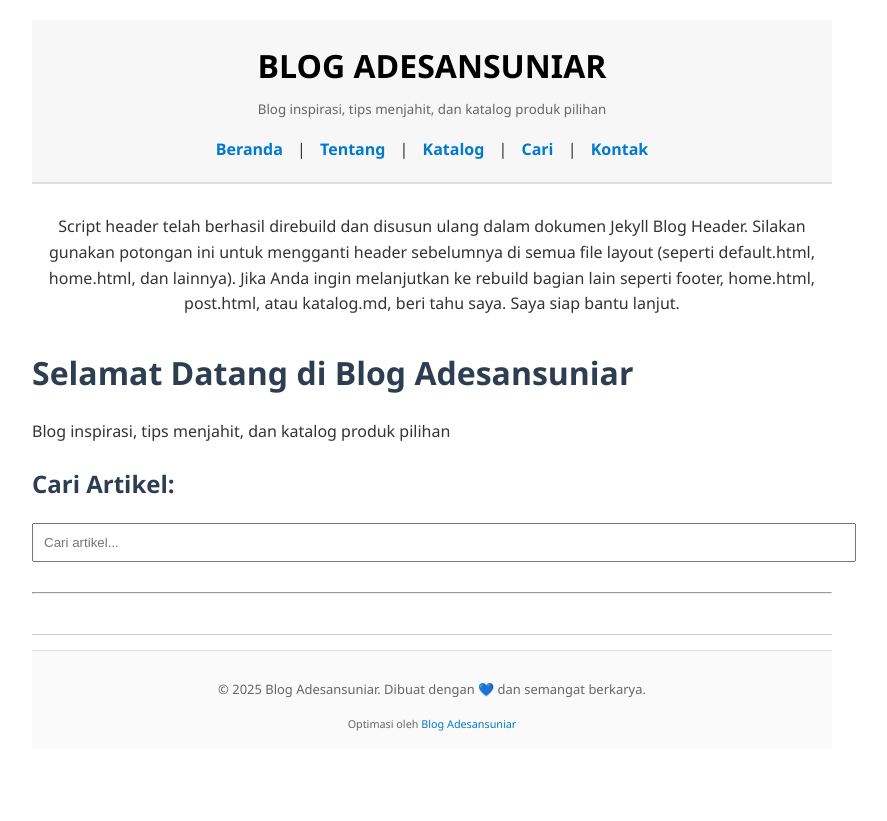
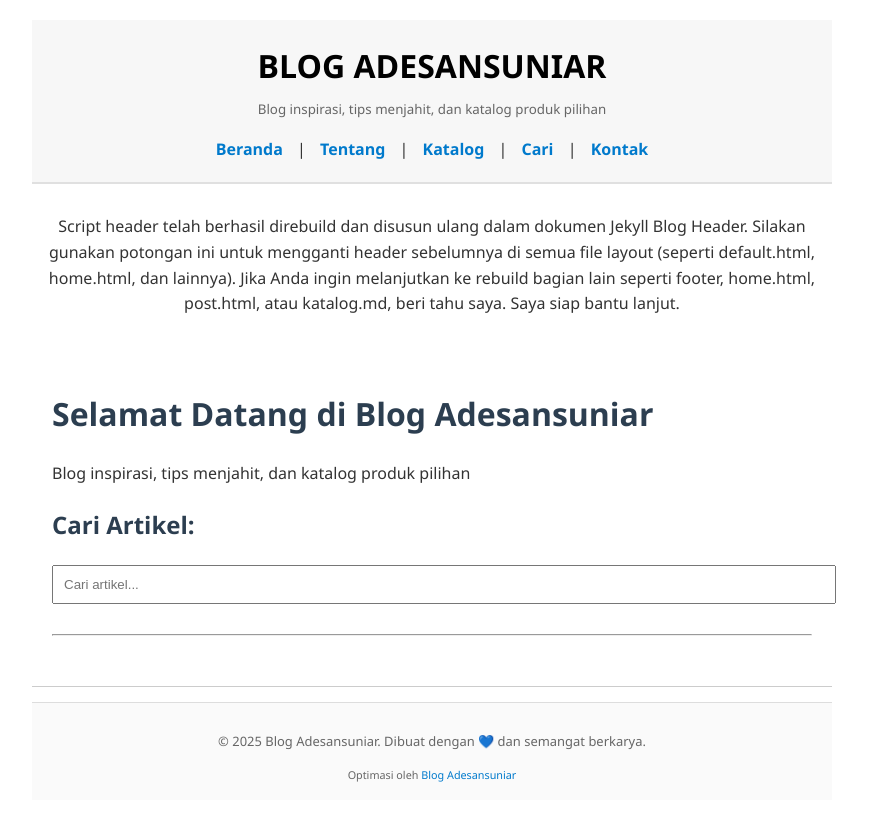
Before and after one commit to adesansuniar/blog-adesansuniar, a Jekyll site: the page built from index.md, in a window 1280 px wide. Shown: the top 821 px of the page, without its empty margins (208-1095 px from the left). Built offline with Jekyll 4.4.1, drawn with Linux system fonts in a browser that asks for light colours.

Commit message:
Update default.html

```diff
--- a/_layouts/default.html
+++ b/_layouts/default.html
@@ -3,12 +3,11 @@
   <head>
     <meta charset="UTF-8" />
     <meta name="viewport" content="width=device-width, initial-scale=1.0" />
-    <title>{{ page.title }} | {{ site.title }}</title>
-    <meta name="description" content="{{ site.description }}">
-    <meta name="robots" content="index, follow">
+    {% seo %}
+
     <link rel="stylesheet" href="{{ "/assets/css/style.css" | relative_url }}">
+    <link rel="icon" href="{{ '/favicon.ico' | relative_url }}">
 
-    <!-- Schema Markup dasar -->
     <script type="application/ld+json">
     {
       "@context": "https://schema.org",
@@ -25,7 +24,7 @@
       {% include header.html %}
     </header>
 
-    <main>
+    <main style="max-width: 960px; margin: auto; padding: 20px;">
       {{ content }}
     </main>
 
```
